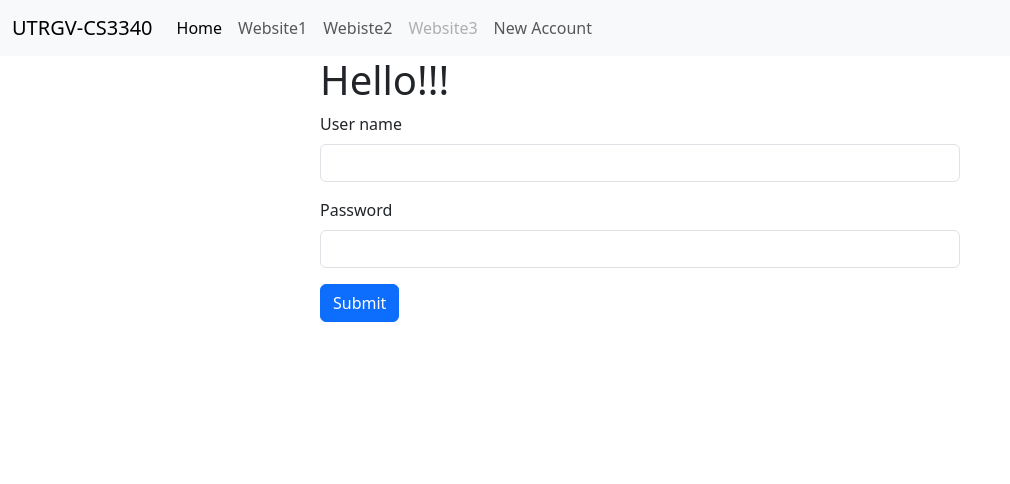
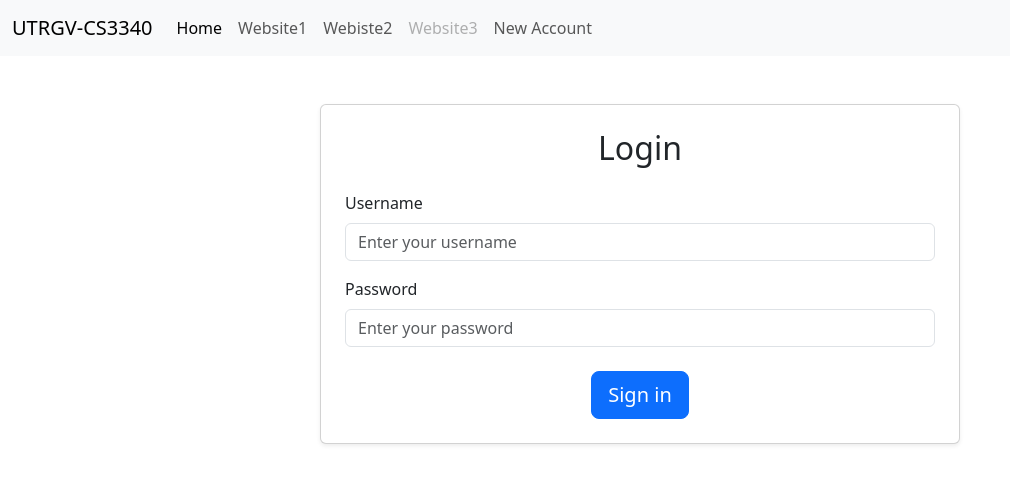
Before and after one commit to KaceyStarr/CSCI3340, a Django app: page / in a window 1280 px wide. Shown: the top 484 px of the page, without its empty margins (0-1010 px from the left). Run offline with Django 5.2, Linux system fonts and the light colour scheme.

Commit message:
Changed the same

```diff
--- a/app/templates/home.html
+++ b/app/templates/home.html
@@ -1,34 +1,40 @@
+{% extends 'base.html' %}
+{% block content %}
 
-{%extends 'base.html'%}
-{%block content%}
+<div class="col-md-6 offset-md-3 mt-5">
 
-<div class="col-md-6 offset-md-3">
+  {% if user.is_authenticated %}
+    <div class="text-center">
+      <h1 class="display-4">Welcome, {{ user.username }}</h1>
+      <p class="lead">You are already logged in.</p>
+    </div>
 
-{% if user.is_authenticated %}
-<h1> Hello World </h1>
+  {% else %}
+    <div class="card shadow-sm p-4">
+      <h2 class="text-center mb-4">Login</h2>
+      <form method="POST" action="{% url 'home' %}">
+        {% csrf_token %}
 
+        <!-- Username input -->
+        <div class="form-group mb-3">
+          <label for="username" class="form-label">Username</label>
+          <input type="text" class="form-control" id="username" name="username" required placeholder="Enter your username">
+        </div>
 
-{% else %}
-<h1> Hello!!!</h1>
-<form method = "POST" action ="{% url 'home' %}">
-	{% csrf_token %}
-<form>
-  <div class="mb-3">
-    <label for="exampleInputEmail1" class="form-label">User name</label>
-    <!--<input type="text" class="form-control" id="exampleInputEmail1" aria-describedby="emailHelp"> -->
-    <input type="text" class="form-control" name="username" required>
+        <!-- Password input -->
+        <div class="form-group mb-4">
+          <label for="password" class="form-label">Password</label>
+          <input type="password" class="form-control" id="password" name="password" required placeholder="Enter your password">
+        </div>
 
-  </div>
-  <div class="mb-3">
-    <label for="exampleInputPassword1" class="form-label">Password</label>
-    <input type="password" class="form-control" name="password" required>
-  </div>
+        <!-- Submit button -->
+        <div class="text-center">
+          <button type="submit" class="btn btn-primary btn-lg btn-block">Sign in</button>
+        </div>
+      </form>
+    </div>
+  {% endif %}
 
-  <button type="submit" class="btn btn-primary">Submit</button>
-</form>
-</form>
 </div>
 
-{% endif %}
-
-{%endblock%}
+{% endblock %}
```
Also changed, not shown: 1 other file.
